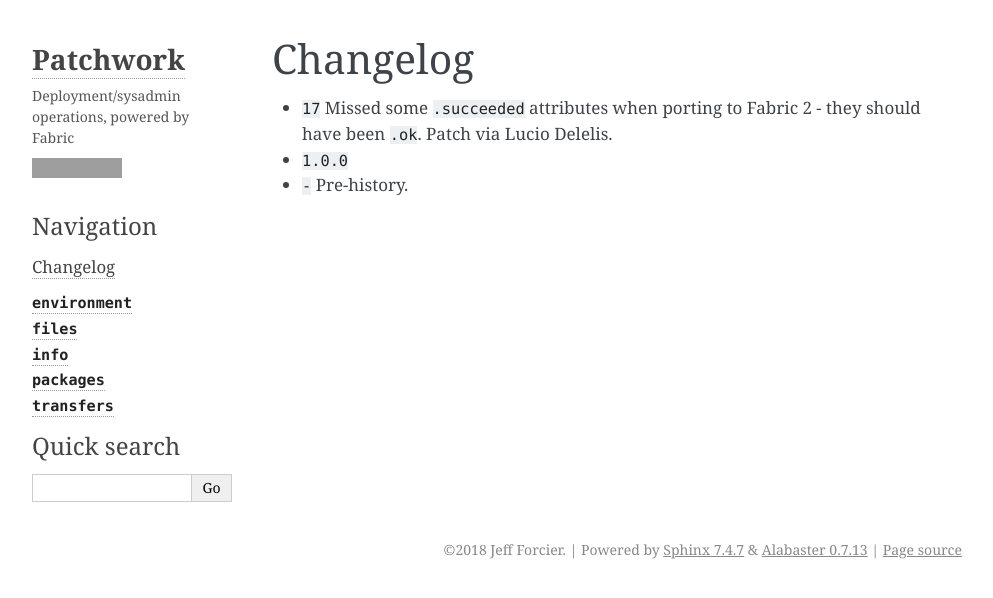
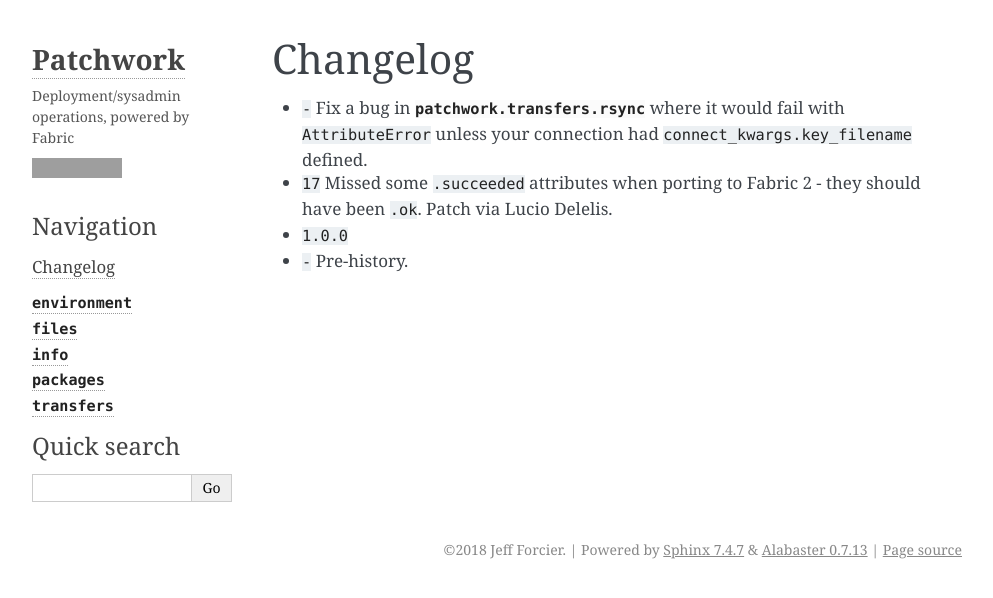
Before and after one commit to fabric/patchwork, a Sphinx documentation site: the page built from docs/changelog.rst, in a window 1280 px wide, cut to the strip 0-598 px from the top of the page. Shown: the whole strip, without its empty margins (148-1141 px from the left). Built offline with Sphinx 7.4.7, drawn with Linux system fonts in a browser that asks for light colours; cross-references to code outside the pages are shown as plain code; grey boxes are pictures that could not be loaded.

Commit message:
Fix bug re: connect_kwargs in rsync

```diff
--- a/docs/changelog.rst
+++ b/docs/changelog.rst
@@ -2,6 +2,9 @@
 Changelog
 =========
 
+- :bug:`-` Fix a bug in `patchwork.transfers.rsync` where it would fail with
+  ``AttributeError`` unless your connection had ``connect_kwargs.key_filename``
+  defined.
 - :bug:`17` Missed some ``.succeeded`` attributes when porting to Fabric 2 -
   they should have been ``.ok``. Patch via Lucio Delelis.
 - :release:`1.0.0 <2018-05-08>`
```
Also changed, not shown: 1 other file.
